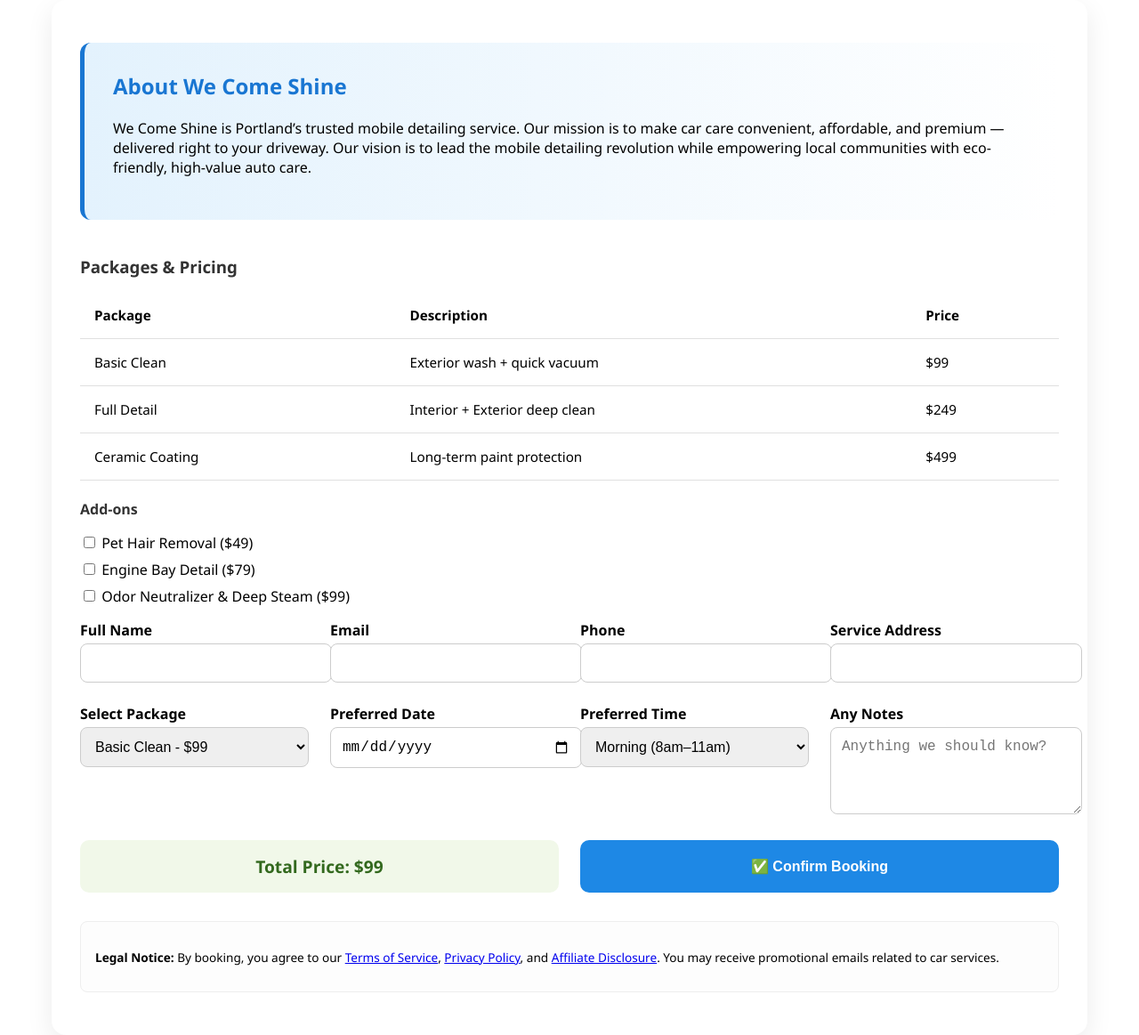
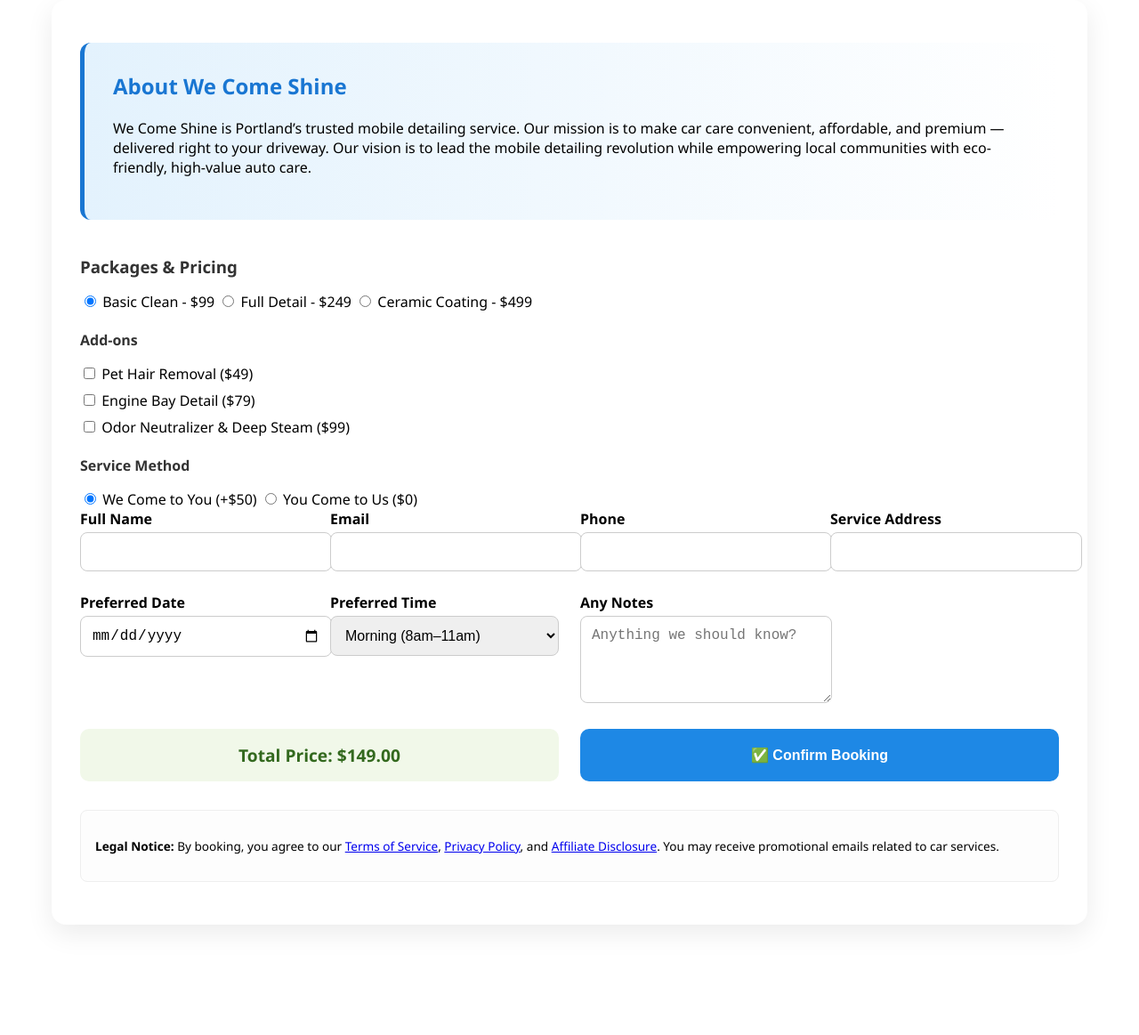
Before and after one commit to kbanr101/wecomeshine, a Jekyll site: the page built from book.html, in a window 1280 px wide. Shown: the whole page at 89% size. Built offline with Jekyll 4.4.1, drawn with Linux system fonts in a browser that asks for light colours.

Commit message:
Update book.html

```diff
--- a/book.html
+++ b/book.html
@@ -116,6 +116,18 @@
     border-radius: 8px;
     margin-top: 2rem;
   }
+
+  .info-bubble {
+    display: none;
+    position: absolute;
+    background: #fff3cd;
+    padding: 0.75rem;
+    border: 1px solid #ffeeba;
+    border-radius: 6px;
+    margin-top: 0.25rem;
+    font-size: 0.85rem;
+    z-index: 100;
+  }
 </style>
 
 <div class="booking-container">
@@ -126,16 +138,18 @@
 
   <div class="pricing-table">
     <h3>Packages & Pricing</h3>
-    <table>
-      <thead>
-        <tr><th>Package</th><th>Description</th><th>Price</th></tr>
-      </thead>
-      <tbody>
-        <tr><td>Basic Clean</td><td>Exterior wash + quick vacuum</td><td>$99</td></tr>
-        <tr><td>Full Detail</td><td>Interior + Exterior deep clean</td><td>$249</td></tr>
-        <tr><td>Ceramic Coating</td><td>Long-term paint protection</td><td>$499</td></tr>
-      </tbody>
-    </table>
+    <label>
+      <input type="radio" name="package" class="main-package" value="99" checked>
+      Basic Clean - $99
+    </label>
+    <label>
+      <input type="radio" name="package" class="main-package" value="249">
+      Full Detail - $249
+    </label>
+    <label>
+      <input type="radio" name="package" class="main-package" value="499">
+      Ceramic Coating - $499
+    </label>
 
     <h4>Add-ons</h4>
     <ul>
@@ -143,6 +157,16 @@
       <li><label><input type="checkbox" class="addon" data-price="79"> Engine Bay Detail ($79)</label></li>
       <li><label><input type="checkbox" class="addon" data-price="99"> Odor Neutralizer & Deep Steam ($99)</label></li>
     </ul>
+
+    <h4>Service Method</h4>
+    <label style="position: relative">
+      <input type="radio" name="method" class="method-option" value="50" checked> We Come to You (+$50)
+      <div class="info-bubble">We'll come to your location. A $50 mobile fee applies.</div>
+    </label>
+    <label style="position: relative">
+      <input type="radio" name="method" class="method-option" value="0"> You Come to Us ($0)
+      <div class="info-bubble">Bring your vehicle to our designated cleaning spot. No extra fee.</div>
+    </label>
   </div>
 
   <div class="form-section">
@@ -164,14 +188,6 @@
         <input type="text" name="address" required>
       </div>
       <div>
-        <label>Select Package</label>
-        <select name="package" id="package-select">
-          <option value="99">Basic Clean - $99</option>
-          <option value="249">Full Detail - $249</option>
-          <option value="499">Ceramic Coating - $499</option>
-        </select>
-      </div>
-      <div>
         <label>Preferred Date</label>
         <input type="date" name="date" required>
       </div>
@@ -188,7 +204,7 @@
         <textarea name="notes" rows="4" placeholder="Anything we should know?"></textarea>
       </div>
       <div class="total-price">
-        Total Price: $<span id="totalPrice">99</span>
+        Total Price: $<span id="totalPrice">149</span>
       </div>
       <button type="submit">✅ Confirm Booking</button>
     </form>
@@ -200,17 +216,37 @@
 </div>
 
 <script>
-  const packageSelect = document.getElementById('package-select');
+  const totalPriceEl = document.getElementById('totalPrice');
+  const packageRadios = document.querySelectorAll('.main-package');
   const addonCheckboxes = document.querySelectorAll('.addon');
-  const totalPriceEl = document.getElementById('totalPrice');
+  const methodRadios = document.querySelectorAll('.method-option');
+  const infoBubbles = document.querySelectorAll('.info-bubble');
 
   function calculateTotal() {
-    let total = parseFloat(packageSelect.value);
+    let packagePrice = [...packageRadios].find(r => r.checked)?.value || 0;
+    let methodPrice = [...methodRadios].find(r => r.checked)?.value || 0;
+    let addons = 0;
     addonCheckboxes.forEach(cb => {
-      if (cb.checked) total += parseFloat(cb.getAttribute('data-price'));
+      if (cb.checked) addons += parseFloat(cb.getAttribute('data-price'));
     });
+    const total = parseFloat(packagePrice) + parseFloat(methodPrice) + addons;
     totalPriceEl.textContent = total.toFixed(2);
   }
 
-  packageSelect.addEventListener('change', calculateTotal);
-  addonCheckboxes.forEach(cb => cb.addEventListen
+  packageRadios.forEach(r => r.addEventListener('change', calculateTotal));
+  addonCheckboxes.forEach(cb => cb.addEventListener('change', calculateTotal));
+  methodRadios.forEach(r => r.addEventListener('change', calculateTotal));
+
+  document.querySelectorAll('label').forEach(label => {
+    label.addEventListener('mouseenter', () => {
+      const bubble = label.querySelector('.info-bubble');
+      if (bubble) bubble.style.display = 'block';
+    });
+    label.addEventListener('mouseleave', () => {
+      const bubble = label.querySelector('.info-bubble');
+      if (bubble) bubble.style.display = 'none';
+    });
+  });
+
+  calculateTotal();
+</script>
```
